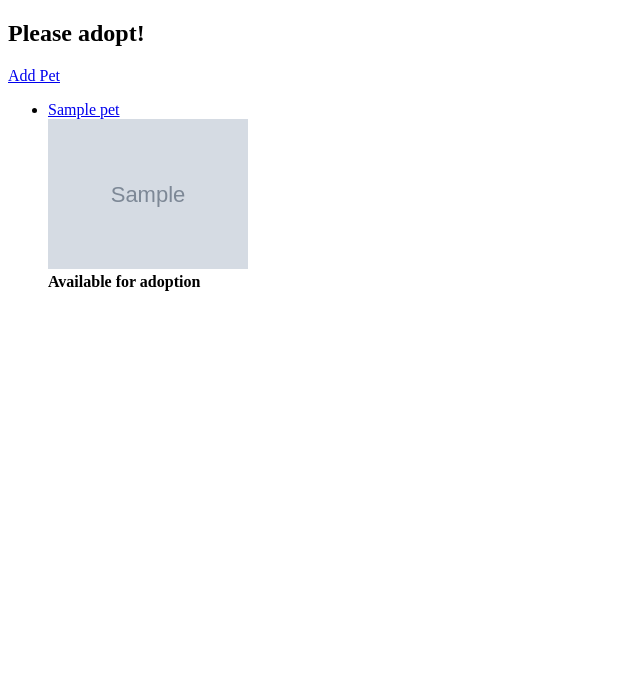
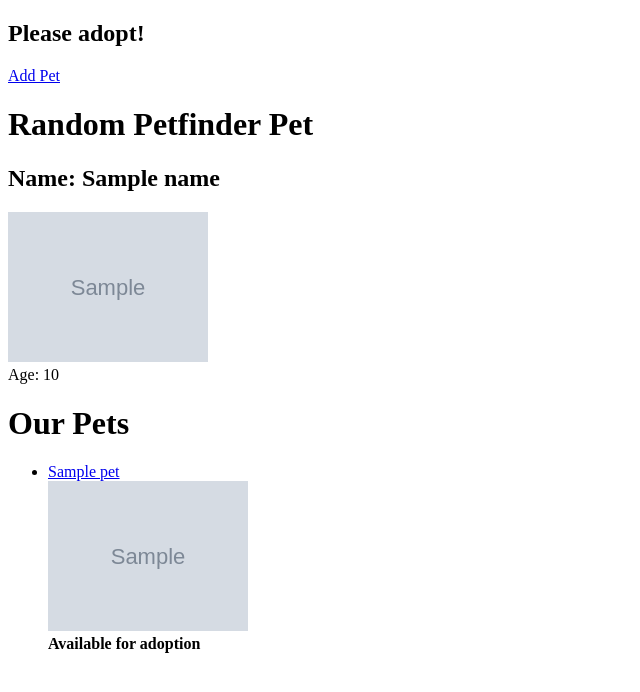
Before and after one commit to ivyc81/FlaskAdopt, a Flask app: template templates/homepage.html in a window 1280 px wide. Shown: the top 692 px of the page, without its empty margins (0-640 px from the left). Run offline with Flask 2, Linux system fonts and the light colour scheme; tables that the repository leaves empty hold one stand-in row (values such as "Sample post"); the template is opened without the code that fills it: values that come from a table or form of the project are taken from there, most other values are stand-ins (such as "Sample title", 1, 10 or a date in 2020); grey boxes marked "Sample" are stand-in pictures; parts of the project's set-up code (start-up, migrations or seed data) failed here and were passed over.

Commit message:
added backend API call to petFinder's RESTFUL api and extracted name, age, and photo onto our application page

```diff
--- a/app.py
+++ b/app.py
@@ -5,7 +5,7 @@ from flask_debugtoolbar import DebugToolbarExtension
 from flask_wtf import FlaskForm
 from forms import AddNewPetForm, EditPetForm
 from flask_sqlalchemy import SQLAlchemy
-
+from pet_finder import find_random_pet
 
 
 app = Flask(__name__)
@@ -26,7 +26,10 @@ def list_of_pets():
     '''display list of pets'''
     pets = Pet.query.all()
 
-    return render_template('homepage.html', pets=pets)
+    random_pet = find_random_pet()
+
+    return render_template('homepage.html', pets=pets, name=random_pet['name'],
+                            age=random_pet['age'], photo=random_pet['photo'])
 
 @app.route('/add', methods=["GET", "POST"])
 def add_new_pet():
--- a/requirements.txt
+++ b/requirements.txt
@@ -1,13 +1,18 @@
 blinker==1.4
+certifi==2018.11.29
+chardet==3.0.4
 Click==7.0
 Flask==1.0.2
 Flask-DebugToolbar==0.10.1
 Flask-SQLAlchemy==2.3.2
 Flask-WTF==0.14.2
+idna==2.8
 itsdangerous==1.1.0
 Jinja2==2.10
 MarkupSafe==1.1.0
 psycopg2-binary==2.7.7
+requests==2.21.0
 SQLAlchemy==1.2.18
+urllib3==1.24.1
 Werkzeug==0.14.1
 WTForms==2.2.1
--- a/templates/homepage.html
+++ b/templates/homepage.html
@@ -1,11 +1,19 @@
 {% extends 'base.html' %}
 
 {% block title%}
+
 <h2>Please adopt!</h2>
 <a href="/add">Add Pet</a>
 {% endblock %}
 
 {% block content%}
+<h1>Random Petfinder Pet</h1>
+<div class='random-pet'>
+    <h2>Name: {{name}}</h2>
+    <img src="{{photo}}" alt="" width="200px">
+    <div>Age: {{age}}</div>
+</div>
+<h1>Our Pets</h1>
 <ul>
     {% for pet in pets %}
     <li><a href="/pet/{{pet.id}}">{{pet.name}}</a> <br><img src='{{pet.photo_url}}' width="200px"><br>
```
Also changed, not shown: pet_finder.py (added, +13 -0 lines), 1 other file.
